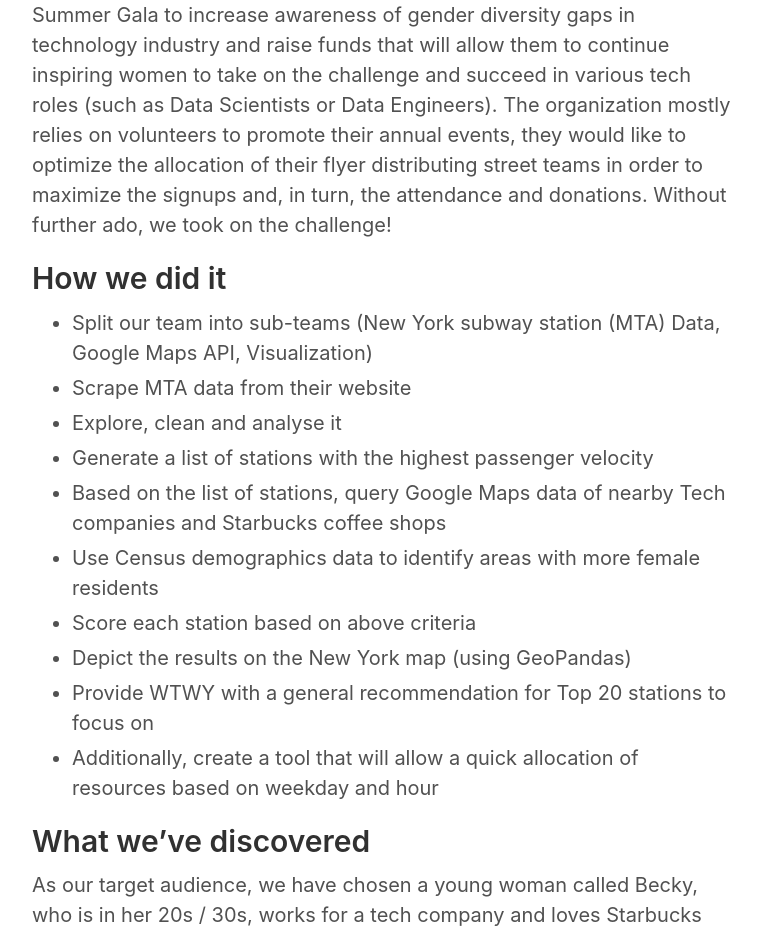
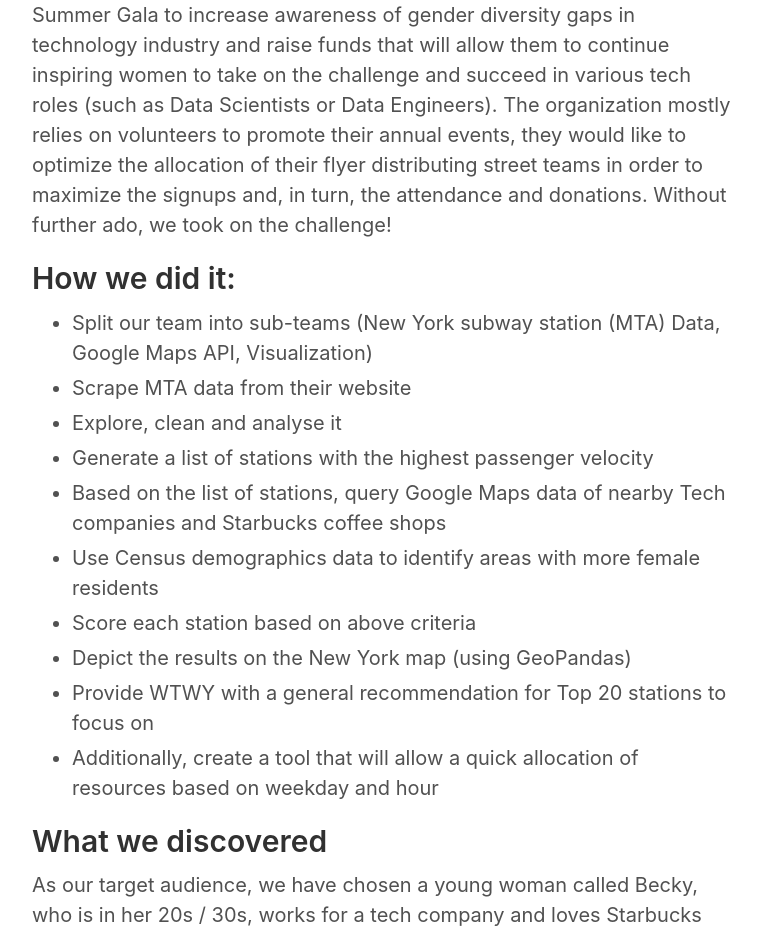
Before and after one commit to Auste1989/Auste1989.github.io, a Jekyll site: the page built from _posts/2018-07-06-project-benson.md, in a window 1280 px wide and 1400 px high, scrolled down 674 px. Shown: the top 934 px of the window, without its empty margins (258-1019 px from the left). Built offline with Jekyll 4.4.1, drawn with Linux system fonts in a browser that asks for light colours.

Commit message:
Small formatting update

```diff
--- a/_posts/2018-07-06-project-benson.md
+++ b/_posts/2018-07-06-project-benson.md
@@ -8,7 +8,7 @@ title: My First Data Science Project
 A New York based organization called WomenTechWomenYes (WTWY) has reached out to my team asking for help. As an NGO (Non-Governmental Organization) they mostly depend on donations from members and the general public. Every year WTWY organises an Annual Summer Gala to increase awareness of gender diversity gaps in technology industry and raise funds that will allow them to continue inspiring women to take on the challenge and succeed in various tech roles (such as Data Scientists or Data Engineers).
 The organization mostly relies on volunteers to promote their annual events, they would like to optimize the allocation of their flyer distributing street teams in order to maximize the signups and, in turn, the attendance and donations. Without further ado, we took on the challenge!
 
-## How we did it
+## How we did it:
 * Split our team into sub-teams (New York subway station (MTA) Data, Google Maps API, Visualization)
 * Scrape MTA data from their website
 * Explore, clean and analyse it
@@ -20,7 +20,7 @@ The organization mostly relies on volunteers to promote their annual events, the
 * Provide WTWY with a general recommendation for Top 20 stations to focus on
 * Additionally, create a tool that will allow a quick allocation of resources based on weekday and hour
 
-## What we've discovered
+## What we discovered
 As our target audience, we have chosen a young woman called Becky, who is in her 20s /  30s, works for a tech company and loves Starbucks coffee. Given this profile, we matched up the highest velocity stations with distance to the nearest Tech companies, Starbucks coffee shops and residentials areas with a higher women to men ratio.
 As an example, even though Flushing Main street station had higher passanger velocity than 59 St. and Columbus Circle, the latter was ranked higher due to it's proximity to large tech companies and Starbucks coffee shops.
 Our results suggested that teams should be positioned around the stations in Lower Manhatten, such as Times Sq and 42 St or East 14th St, as well as a couple of stations in Brooklyn and Queens.
```
